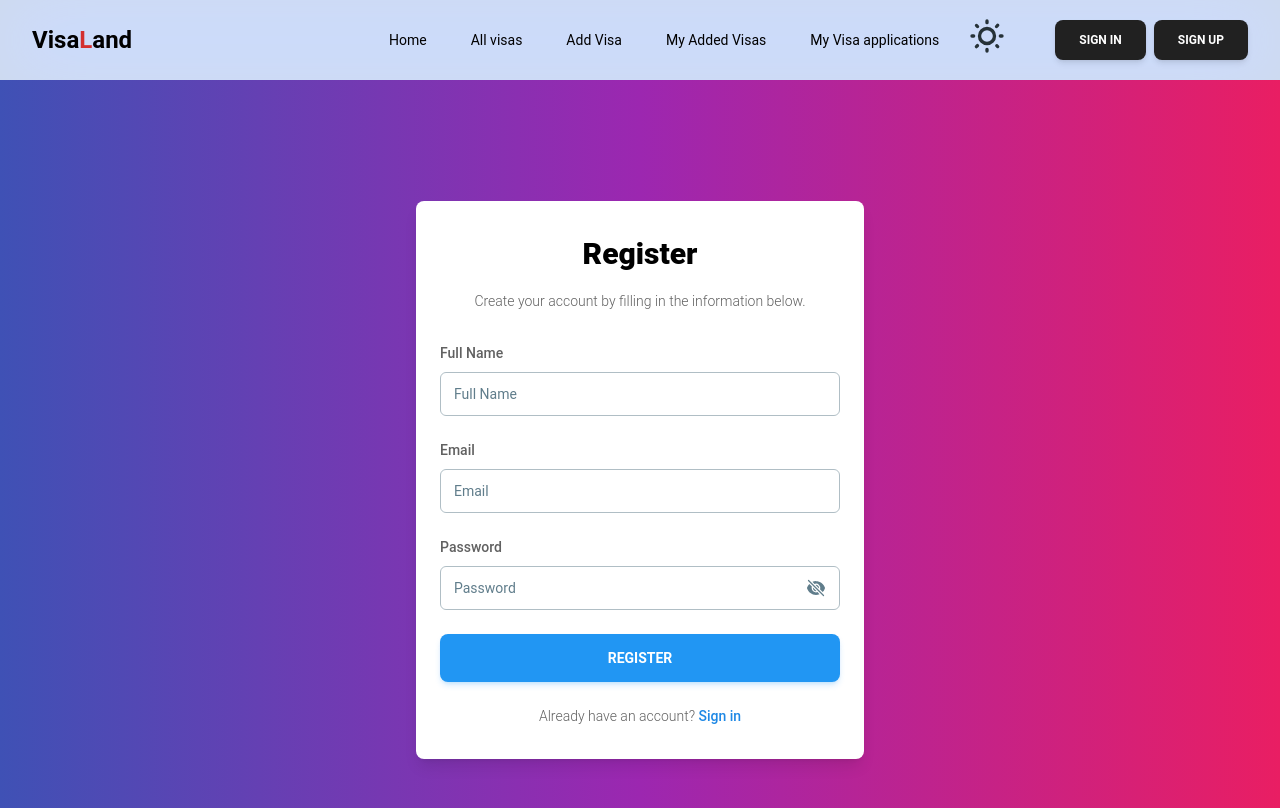
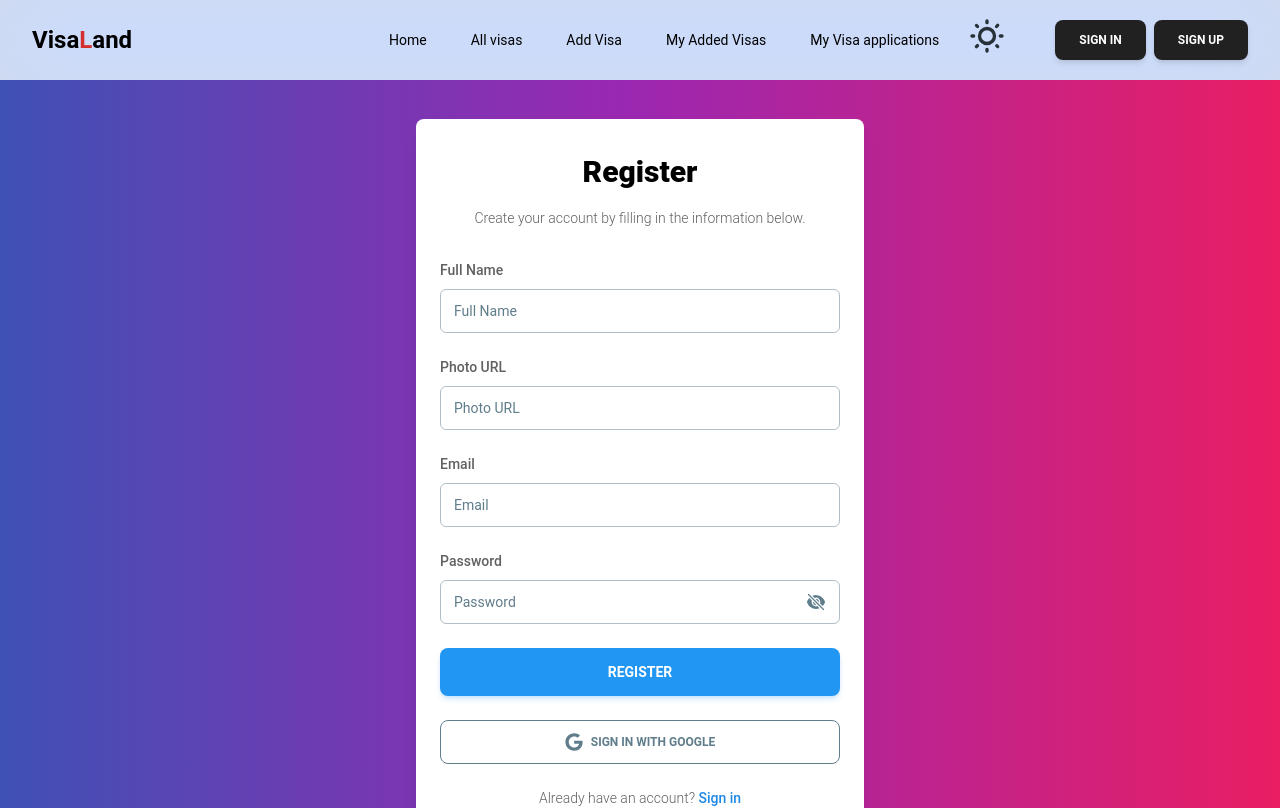
Before and after one commit to saikat20034/visa_land_a10_client, a React (Vite) app: page /register in a window 1280 px wide. Shown: the top 808 px of the page. Built offline with nearby package versions, Linux system fonts and the light colour scheme; no server answers.

Commit message:
login with google in registration page

```diff
--- a/src/Pages/AddVisa/AddVisa.jsx
+++ b/src/Pages/AddVisa/AddVisa.jsx
@@ -73,7 +73,7 @@ const AddVisa = () => {
   };
 
   return (
-    <div className="max-w-4xl mx-auto p-6 bg-gradient-to-r from-purple-500 to-indigo-600 rounded-lg shadow-lg">
+    <div className="max-w-4xl mx-auto p-6 my-10 bg-gradient-to-r from-purple-500 to-indigo-600 rounded-lg shadow-lg">
       <h2 className="text-3xl font-extrabold text-white text-center mb-8">
         Add a New Visa
       </h2>
@@ -131,6 +131,8 @@ const AddVisa = () => {
             <option value="Tourist Visa">Tourist Visa</option>
             <option value="Student Visa">Student Visa</option>
             <option value="Official Visa">Official Visa</option>
+            <option value="Official Visa">Residential Visa</option>
+            <option value="Official Visa">Work Visa</option>
           </select>
         </div>
 
@@ -209,7 +211,7 @@ const AddVisa = () => {
             htmlFor="age_restriction"
             className="block text-lg font-medium text-gray-800"
           >
-            Age Restriction (Minimum Age)
+            Age Restriction (Minimum Age - 18yr)
           </label>
           <input
             type="number"
@@ -226,7 +228,7 @@ const AddVisa = () => {
             htmlFor="fee"
             className="block text-lg font-medium text-gray-800"
           >
-            Visa Fee
+            Visa Fee($)
           </label>
           <input
             type="number"
--- a/src/Pages/Contact/Contact.jsx
+++ b/src/Pages/Contact/Contact.jsx
@@ -10,7 +10,7 @@ const Contact = () => {
   }, []);
 
   return (
-    <div className="min-h-screen bg-gradient-to-r from-indigo-500 via-purple-500 to-pink-500 text-white">
+    <div className="min-h-screen my-10 pb-10 bg-gradient-to-r from-indigo-500 via-purple-500 to-pink-500 text-white">
       {/* Hero Section */}
       <section className="text-center py-16 px-4" data-aos="fade-down">
         <h1 className="text-4xl md:text-5xl font-extrabold">Contact Us</h1>
--- a/src/Pages/Register/Register.jsx
+++ b/src/Pages/Register/Register.jsx
@@ -5,12 +5,13 @@ import { Typography, Input, Button } from '@material-tailwind/react';
 import { EyeSlashIcon, EyeIcon } from '@heroicons/react/24/solid';
 import { Link, useNavigate } from 'react-router-dom';
 import { toast } from 'react-hot-toast';
+import { FaGoogle } from 'react-icons/fa'; // Import Google icon
 import useAuth from '../../hooks/useAuth';
 
 export function Register() {
   const [passwordShown, setPasswordShown] = useState(false);
   const togglePasswordVisibility = () => setPasswordShown(cur => !cur);
-  const { registerUser, setUser } = useAuth();
+  const { createUser, updateUserProfile, setUser, googleLogin } = useAuth(); // Add googleLogin
   const navigate = useNavigate();
 
   // Initialize AOS
@@ -23,10 +24,11 @@ export function Register() {
     const name = e.target.name.value;
     const email = e.target.email.value;
     const password = e.target.password.value;
+    const photo = e.target.photo.value;
 
-    registerUser(email, password)
+    createUser(email, password)
       .then(result => {
-        setUser({ ...result.user, displayName: name });
+        setUser({ ...result.user, displayName: name, photoURL: photo });
         toast.success('Registration Successful!');
         navigate('/');
       })
@@ -35,8 +37,18 @@ export function Register() {
       });
   };
 
+  const handleGoogleLogin = () => {
+    googleLogin()
+      .then(result => {
+        setUser(result.user);
+        toast.success('SignIn with Google Successfully');
+        navigate('/');
+      })
+      .catch(error => console.log(error));
+  };
+
   return (
-    <div className="flex items-center justify-center min-h-screen  bg-gradient-to-r from-indigo-500 via-purple-500 to-pink-500 font-fontPrimary font-fontPrimary">
+    <div className="flex items-center justify-center min-h-screen bg-gradient-to-r from-indigo-500 via-purple-500 to-pink-500 font-fontPrimary">
       <div
         className="w-full max-w-md px-6 py-8 bg-white rounded-lg shadow-lg"
         data-aos="fade-up"
@@ -73,6 +85,25 @@ export function Register() {
               type="text"
               name="name"
               label="Full Name"
+              className="w-full"
+            />
+          </div>
+          <div data-aos="fade-right" data-aos-delay="200">
+            <label htmlFor="photo">
+              <Typography
+                variant="small"
+                className="block text-gray-700 font-medium mb-2"
+              >
+                Photo URL
+              </Typography>
+            </label>
+            <Input
+              id="photo"
+              color="gray"
+              size="lg"
+              type="text"
+              name="photo"
+              label="Photo URL"
               className="w-full"
             />
           </div>
@@ -132,12 +163,28 @@ export function Register() {
           >
             Register
           </Button>
+          <div
+            className="flex items-center justify-center gap-4 mt-4"
+            data-aos="fade-up"
+            data-aos-delay="600"
+          >
+            <Button
+              onClick={handleGoogleLogin}
+              variant="outlined"
+              color="blue-gray"
+              size="md"
+              className="flex items-center justify-center gap-2 w-full"
+            >
+              <FaGoogle className="text-lg" />
+              Sign in with Google
+            </Button>
+          </div>
           <Typography
             variant="small"
             color="gray"
             className="text-center mt-4"
             data-aos="fade-in"
-            data-aos-delay="600"
+            data-aos-delay="700"
           >
             Already have an account?{' '}
             <Link
--- a/src/main.jsx
+++ b/src/main.jsx
@@ -2,6 +2,7 @@ import { StrictMode } from 'react';
 import { createRoot } from 'react-dom/client';
 import './index.css';
 import { RouterProvider } from 'react-router-dom';
+import { Toaster } from 'react-hot-toast'; // Import Toaster
 import { router } from './Router/Router';
 import AuthProvider from './Provider/AuthProvider';
 
@@ -9,6 +10,8 @@ createRoot(document.getElementById('root')).render(
   <StrictMode>
     <AuthProvider>
       <RouterProvider router={router} />
+      <Toaster position="top-right" reverseOrder={false} />{' '}
+      {/* Add Toaster here */}
     </AuthProvider>
   </StrictMode>
 );
```
Also changed, not shown: 1 other file (tests, documents, lock files or other folders).
